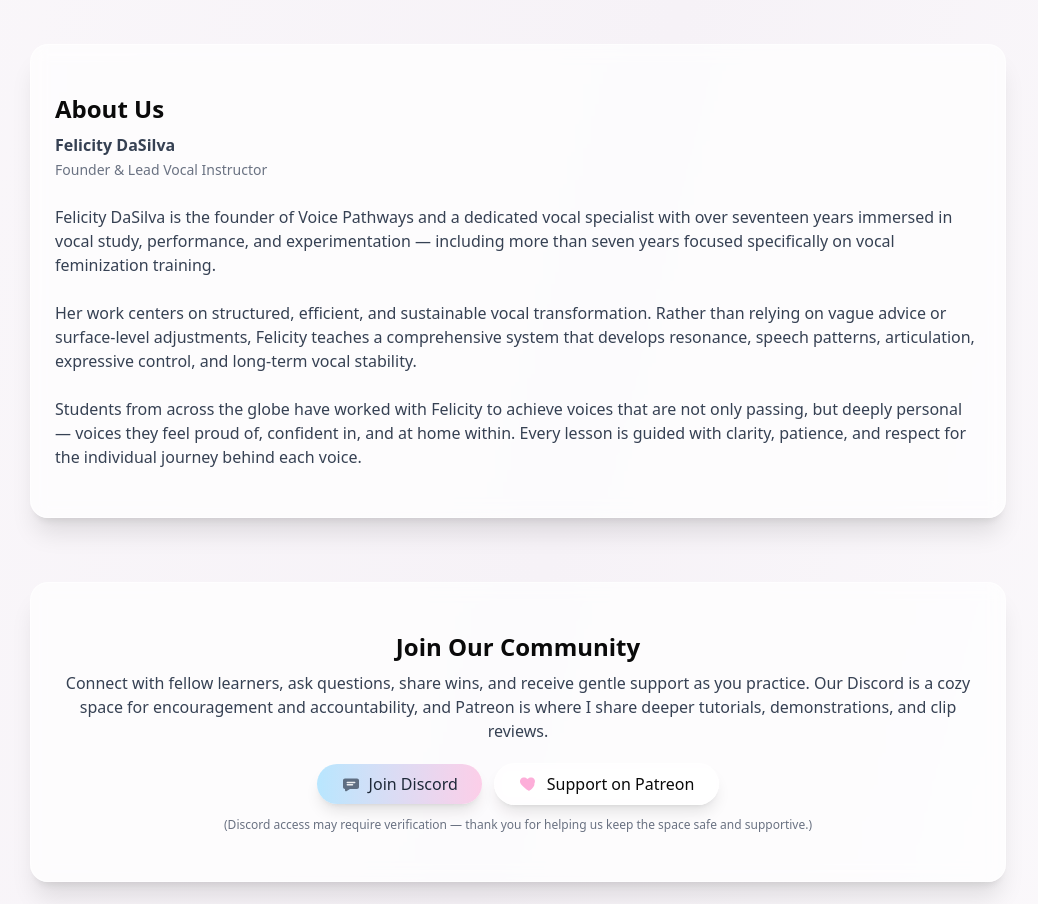
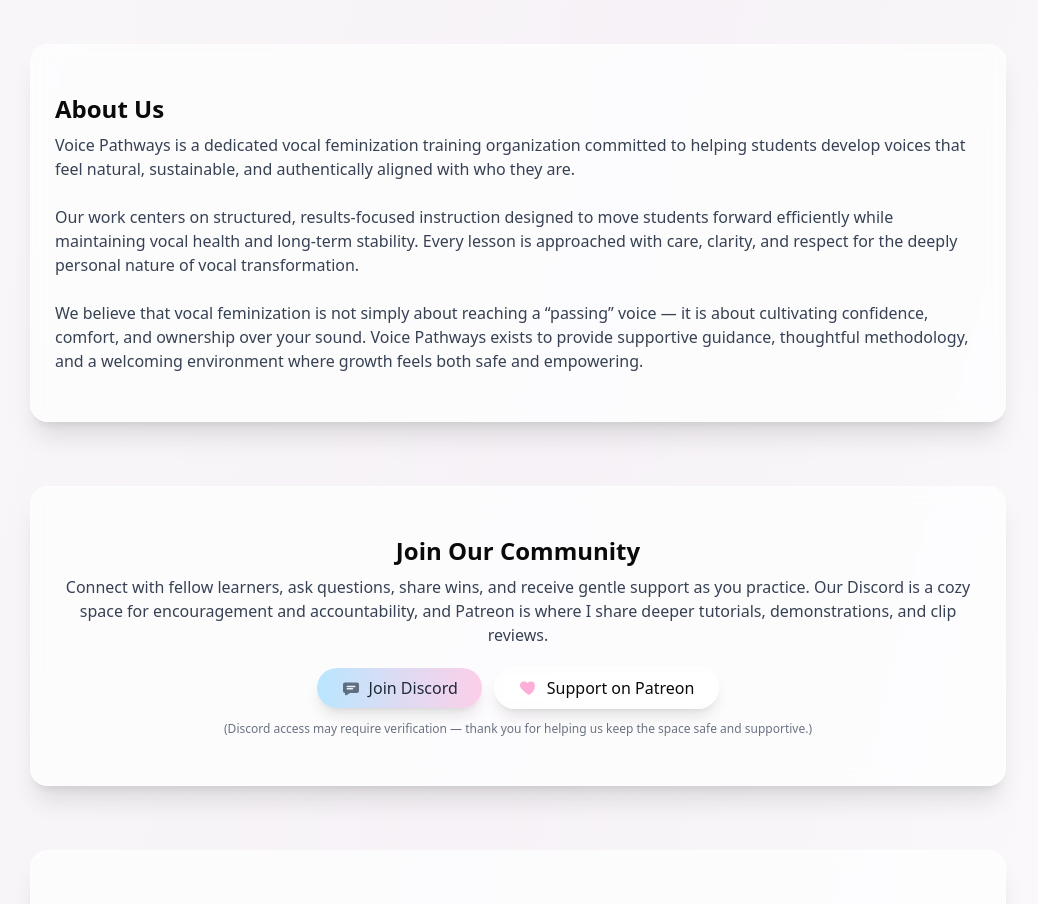
Before and after one commit to Aeriebella/Voice-Pathways, a Next.js app: page / in a window 1280 px wide. Shown: the part 1960-2864 px from the top of the page, without its empty margins (122-1160 px from the left). Built offline with nearby package versions, Linux system fonts and the light colour scheme; no server answers; the database is empty.

Commit message:
Update page.tsx

```diff
--- a/app/page.tsx
+++ b/app/page.tsx
@@ -358,14 +358,11 @@ export default function VoicePathways() {
             <CardContent className="p-6">
               <h2 className="text-2xl font-semibold">About Us</h2>
               <p className="mt-2 text-gray-700">
-                <strong>Felicity DaSilva</strong><br />
-                <span className="text-sm text-gray-500">Founder & Lead Vocal Instructor</span>
+                Voice Pathways is a dedicated vocal feminization training organization committed to helping students develop voices that feel natural, sustainable, and authentically aligned with who they are.
                 <br /><br />
-                Felicity DaSilva is the founder of Voice Pathways and a dedicated vocal specialist with over seventeen years immersed in vocal study, performance, and experimentation — including more than seven years focused specifically on vocal feminization training.
+                Our work centers on structured, results-focused instruction designed to move students forward efficiently while maintaining vocal health and long-term stability. Every lesson is approached with care, clarity, and respect for the deeply personal nature of vocal transformation.
                 <br /><br />
-                Her work centers on structured, efficient, and sustainable vocal transformation. Rather than relying on vague advice or surface-level adjustments, Felicity teaches a comprehensive system that develops resonance, speech patterns, articulation, expressive control, and long-term vocal stability.
-                <br /><br />
-                Students from across the globe have worked with Felicity to achieve voices that are not only passing, but deeply personal — voices they feel proud of, confident in, and at home within. Every lesson is guided with clarity, patience, and respect for the individual journey behind each voice.
+                We believe that vocal feminization is not simply about reaching a “passing” voice — it is about cultivating confidence, comfort, and ownership over your sound. Voice Pathways exists to provide supportive guidance, thoughtful methodology, and a welcoming environment where growth feels both safe and empowering.
               </p>
             </CardContent>
           </Card>
```
